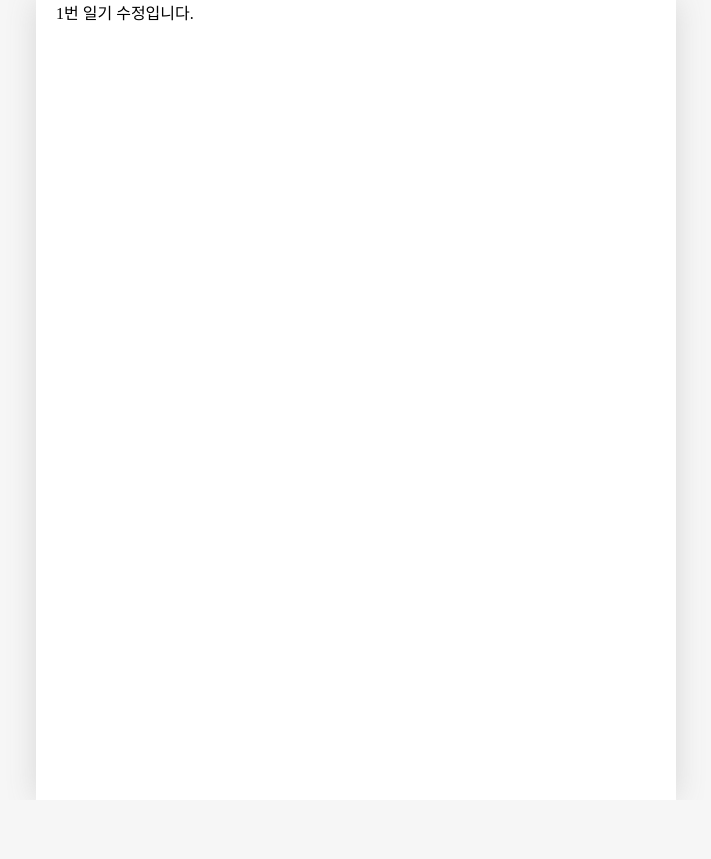
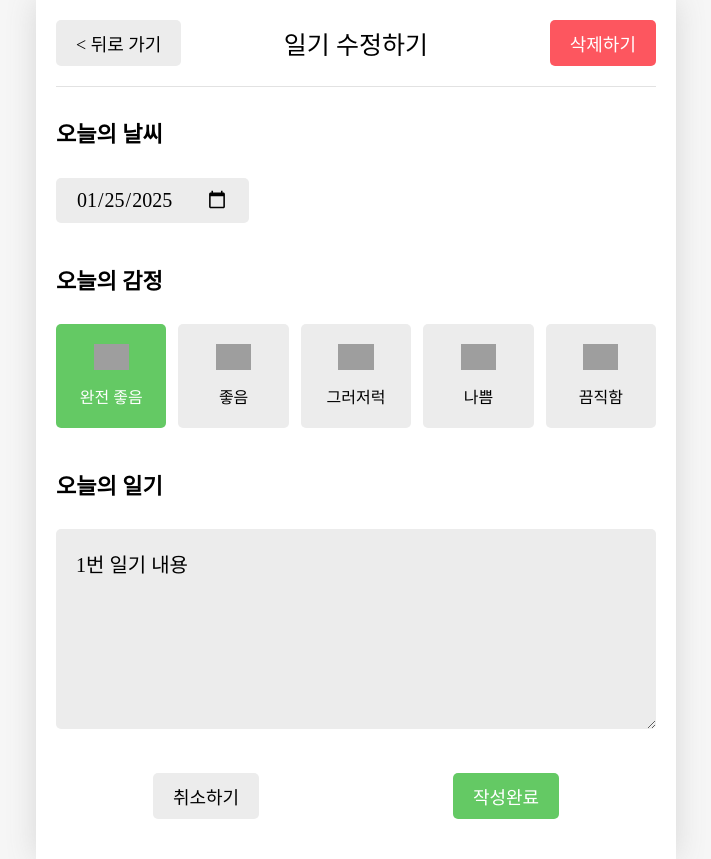
Before and after one commit to dididiri1/react-emotiondiary, a React (Vite) app: page /edit/1 in a window 1280 px wide. Shown: the whole page, without its empty margins (284-995 px from the left). Before the commit the page ends 800 px from the top, so only its background shows below. Built offline with nearby package versions, Linux system fonts and the light colour scheme; grey boxes are pictures that could not be loaded; a web font is replaced by a local one.

Commit message:
12.15) Edit 페이지 구현하기

```diff
--- a/src/App.jsx
+++ b/src/App.jsx
@@ -38,9 +38,7 @@
         String(item.id) === String(action.data.id) ? action.data : item
       );
     case "DELETE":
-      return state.filter((item) => {
-        String(item.id) !== String(action.id);
-      });
+      return state.filter((item) => String(item.id) !== String(action.id));
     default:
       return state;
   }
@@ -67,12 +65,12 @@
   };
 
   // 기존 일기 수정
-  const onUpdate = (id, createDate, emotionId, content) => {
+  const onUpdate = (id, createdDate, emotionId, content) => {
     dispatch({
       type: "UPDATE",
       data: {
         id,
-        createDate,
+        createdDate,
         emotionId,
         content,
       },
@@ -82,9 +80,7 @@
   const onDelete = (id) => {
     dispatch({
       type: "DELETE",
-      data: {
-        id,
-      },
+      id,
     });
   };
 
--- a/src/components/Editor.jsx
+++ b/src/components/Editor.jsx
@@ -1,7 +1,7 @@
 import "./Editor.css";
 import EmotionItem from "./EmotionItem";
 import Button from "./Button";
-import { useState } from "react";
+import { useState, useEffect } from "react";
 import { useNavigate } from "react-router-dom";
 
 const emotionList = [
@@ -42,7 +42,7 @@
   return `${year}-${month}-${date}`;
 };
 
-const Editor = ({ onSubmit }) => {
+const Editor = ({ initData, onSubmit }) => {
   const [input, setInput] = useState({
     createdDate: new Date(),
     emotionId: 3,
@@ -50,6 +50,15 @@
   });
 
   const nav = useNavigate();
+
+  useEffect(() => {
+    if (initData) {
+      setInput({
+        ...initData,
+        createdDate: new Date(Number(initData.createdDate)),
+      });
+    }
+  }, [initData]);
 
   const onChangeInput = (e) => {
     let name = e.target.name;
--- a/src/pages/Edit.jsx
+++ b/src/pages/Edit.jsx
@@ -1,8 +1,63 @@
-import { useParams } from "react-router-dom";
+import { useParams, useNavigate } from "react-router-dom";
+import Header from "../components/Header";
+import Button from "../components/Button";
+import Editor from "../components/Editor";
+import { useContext, useEffect, useState } from "react";
+import { DiaryDispatchContext, DiaryStateContext } from "../App";
 
 const Edit = () => {
   const params = useParams();
-  return <div>{params.id}번 일기 수정입니다.</div>;
+  const nav = useNavigate();
+  const { onDelete, onUpdate } = useContext(DiaryDispatchContext);
+  const data = useContext(DiaryStateContext);
+  const [curDiaryItem, setCurDiaryItem] = useState();
+
+  useEffect(() => {
+    const currentDiaryItem = data.find(
+      (item) => String(item.id) === String(params.id)
+    );
+
+    if (!currentDiaryItem) {
+      window.alert("존재하지 않는 일기입니다.");
+      nav("/", { replace: true });
+    }
+
+    setCurDiaryItem(currentDiaryItem);
+  }, [params.id]);
+
+  const onClickDelete = () => {
+    if (window.confirm("일기를 정말 삭제할까요? 다시 복구되지 않아요.")) {
+      // 일기 삭제
+      console.log("id: " + params.id);
+      onDelete(params.id);
+      nav("/", { replace: true });
+    }
+  };
+
+  const onSubmit = (input) => {
+    if (window.confirm("일기를 수정할까요?")) {
+      onUpdate(
+        params.id,
+        input.createdDate.getTime(),
+        input.emotionId,
+        input.content
+      );
+      nav("/", { replace: true });
+    }
+  };
+
+  return (
+    <div>
+      <Header
+        title={"일기 수정하기"}
+        leftChild={<Button onClick={() => nav(-1)} text={"< 뒤로 가기"} />}
+        rightChild={
+          <Button onClick={onClickDelete} text={"삭제하기"} type={"NEGATIVE"} />
+        }
+      />
+      <Editor initData={curDiaryItem} onSubmit={onSubmit} />
+    </div>
+  );
 };
 
 export default Edit;
```
